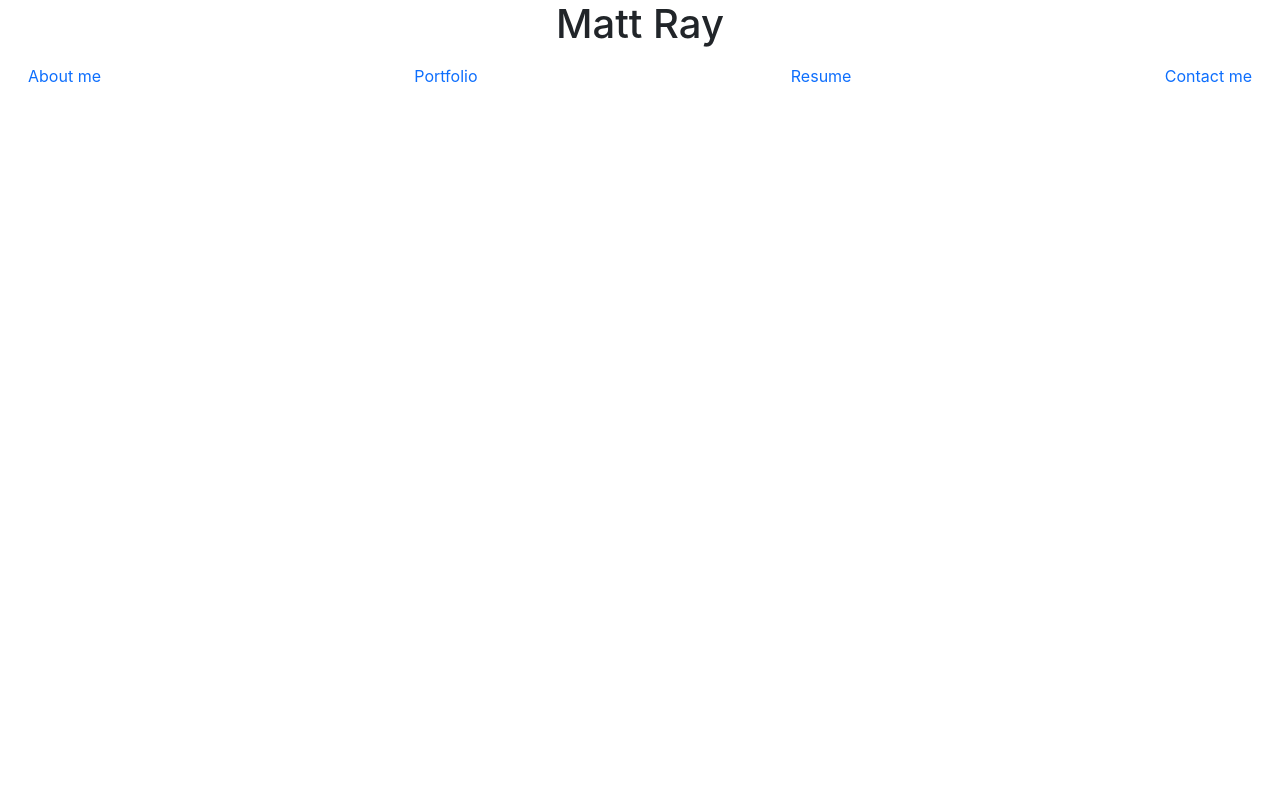
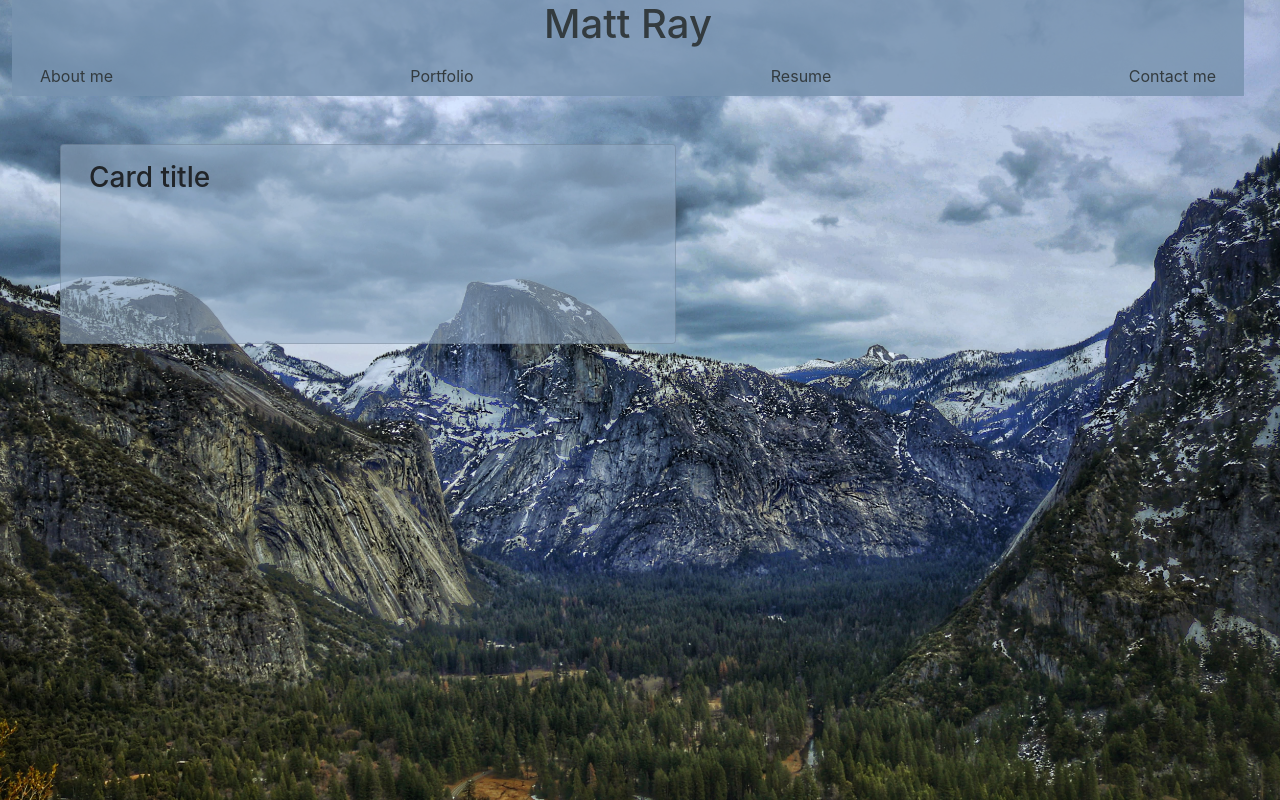
Before and after one commit to m-ray-ofSunshine/react-portfolio, a React (Create React App) app: page / in a window 1280 px wide. Built offline with nearby package versions, Linux system fonts and the light colour scheme.

Commit message:
Added background and cards

```diff
--- a/public/index.html
+++ b/public/index.html
@@ -1,21 +1,20 @@
 <!DOCTYPE html>
 <html lang="en">
+
 <head>
   <meta charset="utf-8" />
   <link rel="icon" href="%PUBLIC_URL%/favicon.ico" />
   <meta name="viewport" content="width=device-width, initial-scale=1" />
   <meta name="theme-color" content="#000000" />
-    <meta
-      name="description"
-      content="Web site created using create-react-app"
-    />
+  <meta name="description" content="Web site created using create-react-app" />
   <link rel="apple-touch-icon" href="%PUBLIC_URL%/logo192.png" />
   <!--
       manifest.json provides metadata used when your web app is installed on a
       user's mobile device or desktop. See https://developers.google.com/web/fundamentals/web-app-manifest/
     -->
   <link rel="manifest" href="%PUBLIC_URL%/manifest.json" />
-    <link href="https://cdn.jsdelivr.net/npm/bootstrap@5.1.0/dist/css/bootstrap.min.css" rel="stylesheet" integrity="sha384-KyZXEAg3QhqLMpG8r+8fhAXLRk2vvoC2f3B09zVXn8CA5QIVfZOJ3BCsw2P0p/We" crossorigin="anonymous">
+  <link href="https://cdn.jsdelivr.net/npm/bootstrap@5.1.0/dist/css/bootstrap.min.css" rel="stylesheet"
+    integrity="sha384-KyZXEAg3QhqLMpG8r+8fhAXLRk2vvoC2f3B09zVXn8CA5QIVfZOJ3BCsw2P0p/We" crossorigin="anonymous">
   <!--
       Notice the use of %PUBLIC_URL% in the tags above.
       It will be replaced with the URL of the `public` folder during the build.
@@ -25,9 +24,19 @@
       work correctly both with client-side routing and a non-root public URL.
       Learn how to configure a non-root public URL by running `npm run build`.
     -->
+  <style>
+    body {
+      background-image: url('./assets/images/yosemite.jpeg');
+      background-repeat: no-repeat;
+      background-attachment: fixed;
+      background-size: cover;
+    }
+  </style>
   <title>React App</title>
 </head>
+
 <body>
+
   <noscript>You need to enable JavaScript to run this app.</noscript>
   <div id="root"></div>
   <!--
@@ -40,6 +49,9 @@
       To begin the development, run `npm start` or `yarn start`.
       To create a production bundle, use `npm run build` or `yarn build`.
     -->
-    <script src="https://cdn.jsdelivr.net/npm/bootstrap@5.1.0/dist/js/bootstrap.bundle.min.js" integrity="sha384-U1DAWAznBHeqEIlVSCgzq+c9gqGAJn5c/t99JyeKa9xxaYpSvHU5awsuZVVFIhvj" crossorigin="anonymous"></script>
+  <script src="https://cdn.jsdelivr.net/npm/bootstrap@5.1.0/dist/js/bootstrap.bundle.min.js"
+    integrity="sha384-U1DAWAznBHeqEIlVSCgzq+c9gqGAJn5c/t99JyeKa9xxaYpSvHU5awsuZVVFIhvj"
+    crossorigin="anonymous"></script>
 </body>
+
 </html>
--- a/src/App.css
+++ b/src/App.css
@@ -1,5 +1,6 @@
 .App {
   text-align: center;
+
 }
 
 .App-logo {
--- a/src/App.js
+++ b/src/App.js
@@ -4,8 +4,18 @@ import Header from './components/Header'
 
 function App() {
   return (
-    <div className="App">
+    <div className="App container-fluid d-flex row justify-content-start align-content-center">
       <Header />
+      <div className="card m-5 col-6" style={{
+            backgroundColor: 'rgba(151, 173, 198, 0.6)',
+            height: 200
+
+        }}>
+        <div className="card-body d-flex justify-content-start">
+          <h3 className="card-title">Card title</h3>
+
+        </div>
+      </div>
     </div>
   );
 }
--- a/src/components/Header.js
+++ b/src/components/Header.js
@@ -2,10 +2,15 @@ import Navigation from './Navigation';
 
 function Header() {
     return (
-        <header className="container-fluid">
-        <h1>Matt Ray</h1>
+        <header className="conatiner-fluid col-12" style={{
+            backgroundColor: 'rgba(120, 147, 176, 0.85)',
+
+
+        }}>
+        <h1 style={{color: "rgb(51, 59, 63)"}}>Matt Ray</h1>
 
         <Navigation />
+
         </header>
     )
 }
--- a/src/components/Navigation.js
+++ b/src/components/Navigation.js
@@ -2,11 +2,11 @@
 
 function Navigation() {
     return (
-        <nav className="nav justify-content-between">
-  <a className="nav-link "  href="#">About me</a>
-  <a className="nav-link" href="#">Portfolio</a>
-  <a className="nav-link" href="#">Resume</a>
-  <a className="nav-link" href="#">Contact me</a>
+        <nav className="nav justify-content-between" >
+  <a className="nav-link " style={{color: "rgb(51, 59, 63)"}} href="#">About me</a>
+  <a className="nav-link" style={{color: "rgb(51, 59, 63)"}} href="#">Portfolio</a>
+  <a className="nav-link" style={{color: "rgb(51, 59, 63)"}} href="#">Resume</a>
+  <a className="nav-link" style={{color: "rgb(51, 59, 63)"}} href="#">Contact me</a>
 </nav>
     )
 }
```
Also changed, not shown: public/assets/images/yosemite.jpeg (added). Lines whose indentation alone changed are shown as unchanged.
